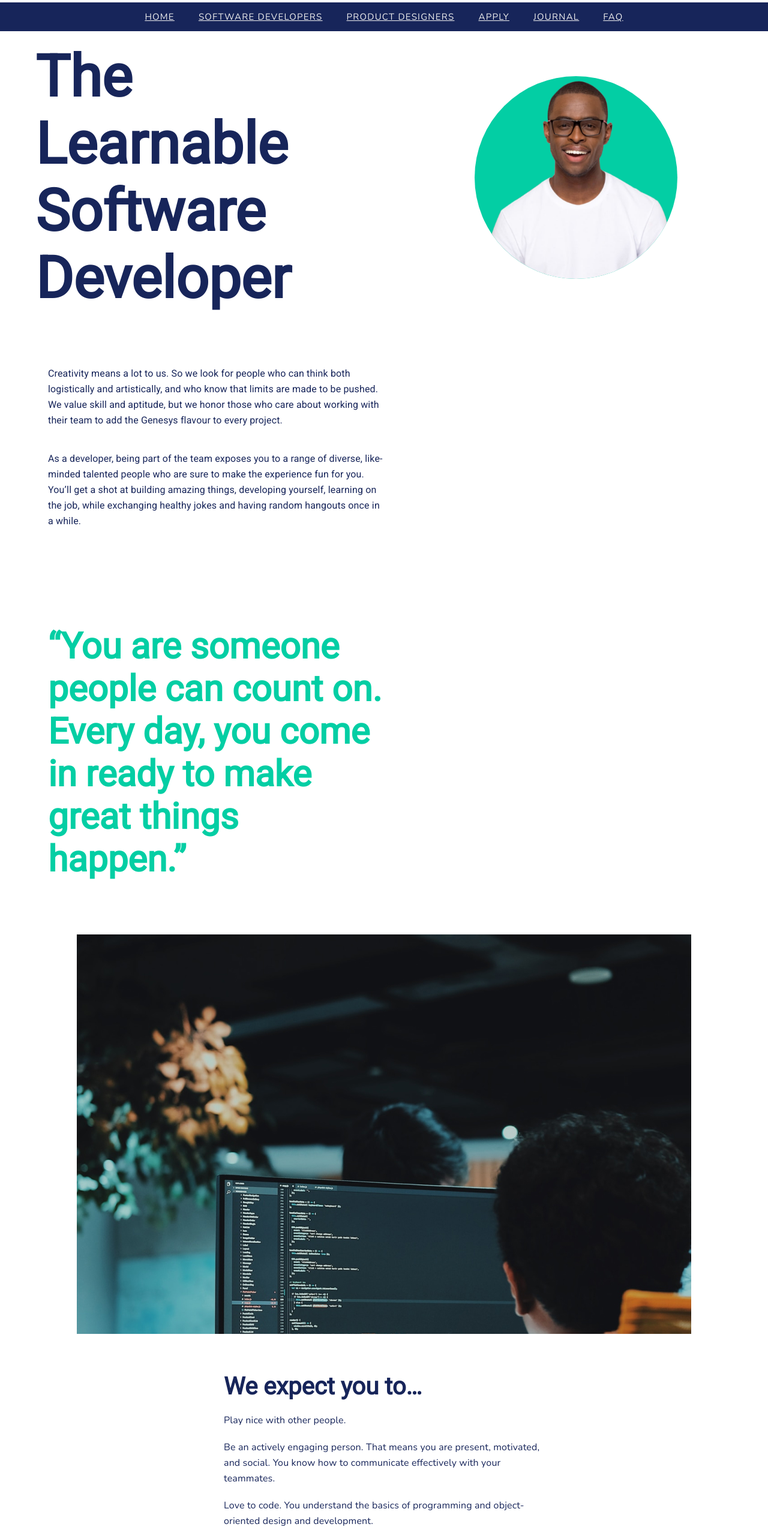
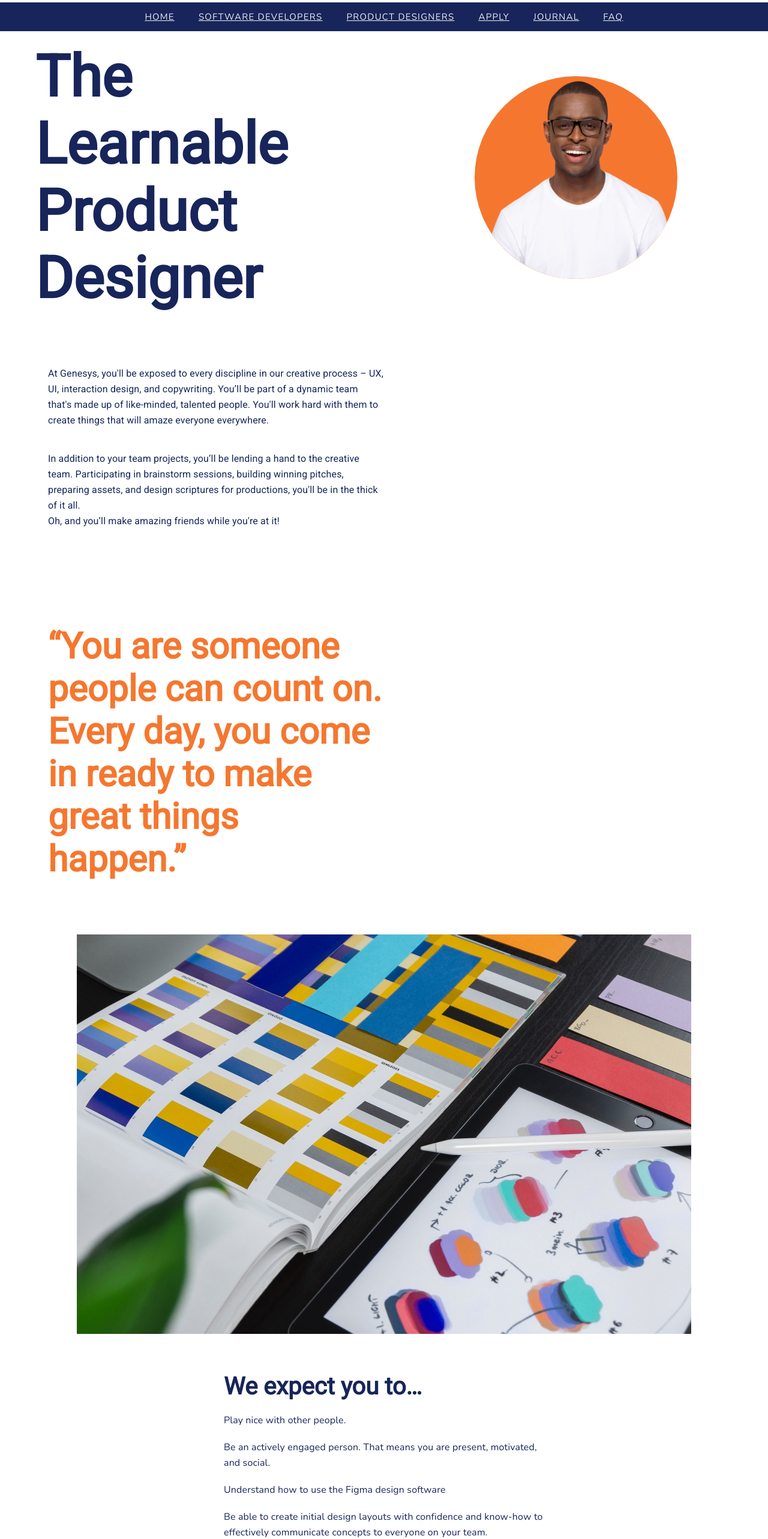
Before and after one commit to Kingscliq/learnable20show, a React (Create React App) app: page / in a window 1280 px wide. Shown: the part 140-2706 px from the top of the page at 60% size. Built offline with nearby package versions, Linux system fonts and the light colour scheme.

Commit message:
done learnable product designer

```diff
--- a/src/App.js
+++ b/src/App.js
@@ -6,6 +6,7 @@ import SecondaryNav from './components/NavBar/SecondaryNav'
 import LandingPage from './components/Landingpage/LandingPage';
 import Learnable from './components/learnable/Learnable'
 import SoftDev from './components/learnableSoftDev/SoftDev'
+import ProductDes from './components/learnableProdDes/ProductDes'
 import Footer from './components/Footer/Footer'
 
 
@@ -16,8 +17,9 @@ function App() {
       <Todos /> */}
       <NavBar/>
       <SecondaryNav/>
+      <ProductDes/>
       {/* <Learnable/> */}
-      <SoftDev/>
+      {/* <SoftDev/> */}
       {/* <LandingPage/> */}
       {/* <Footer/> */}
     </>
--- a/src/components/learnableProdDes/ProductDes.jsx
+++ b/src/components/learnableProdDes/ProductDes.jsx
@@ -0,0 +1,89 @@
+import React from 'react'
+
+function ProductDes() {
+    return (
+        <>
+            <section>
+                <div className="section-column-2" style={{justifyItems: 'center'}}>
+                    <header>
+                        <h1 className="heading font-primary text-primary" style={{fontSize:'96px', maxWidth: '522px', fontWeight: '900' }}>The Learnable Product Designer</h1>
+                    </header>
+                    <figure className="profile-dev bg-orange">
+
+                            <img src="../images/Cutout 1.png" alt="genesys"/>
+
+                    </figure>
+                </div>
+            </section>
+
+            <section>
+                <div className="section-column-2" style={{padding: '70px 80px'}}>
+                    <article>
+                    <p className="p font-primary text-primary" >At Genesys, you'll be exposed to every discipline in our creative process – UX, UI, interaction design, and copywriting. You’ll be part of a dynamic team that's made up of like-minded, talented people. You'll work hard with them to create things that will amaze everyone everywhere.
+                    </p><br/><br/>
+                     <p className="p font-primary text-primary">
+                        In addition to your team projects, you’ll be lending a hand to the creative team. Participating in brainstorm sessions, building winning pitches, preparing assets, and design scriptures for productions, you'll be in the thick of it all.
+                    </p>
+                    <p className="p font-primary text-primary">
+                    Oh, and you’ll make amazing friends while you're at it!
+                    </p>
+
+
+                    </article>
+                </div>
+                <div></div>
+            </section>
+            <section>
+                <div className="section-column-2" style={{padding: '70px 80px'}}>
+                    <article>
+                        <p className="heading font-primary text-orange"style={{fontSize: '60px'}}>“You are someone people can count on. Every day, you come in ready to make great things happen.”</p>
+                    </article>
+                </div>
+                <div></div>
+            </section>
+            <section>
+                <div style={{alignItems: 'center', justifyContent: 'center', display: 'flex'}}>
+                    <figure>
+                        <img src="../images/Photo (12).jpg" alt="genesys"/>
+                    </figure>
+
+                </div>
+
+            </section>
+
+            <section>
+                <div style={{width:'534px', margin: '40px auto'}}>
+                    <header>
+                    <h1 className="heading font-primary text-primary">We expect you to…</h1>
+                    </header>
+                    <article>
+
+                        <p className="p text-primary font-secondary"> Play nice with other people.</p> <br/>
+
+                        <p className="p text-primary font-secondary">Be an actively engaged person. That means you are present, motivated, and social.</p>
+                        <br/>
+                        <p className="p text-primary font-secondary">
+                        Understand how to use the Figma design software
+                        </p>
+                        <br/>
+
+                        <p className="p text-primary font-secondary">Be able to create initial design layouts with confidence and know-how to effectively communicate concepts to everyone on your team.</p>
+                        <br/>
+                        <p className="p text-primary font-secondary">Have a basic understanding of design principles and theories
+To have creative courage. This is a tough industry, only the brave and sturdy remain.
+                        </p>
+                        <br/>
+
+                        <p className="p text-primary font-secondary">
+                        To us, beauty without substance has no value. At Genesys, design thinking and execution are equally important, so we’re constantly on the lookout for not only the how but also the why.
+                        </p>
+
+                    </article>
+                </div>
+
+            </section>
+        </>
+    )
+}
+
+export default ProductDes
--- a/src/components/learnableSoftDev/SoftDev.jsx
+++ b/src/components/learnableSoftDev/SoftDev.jsx
@@ -7,7 +7,7 @@ function SoftDev() {
             <section>
                 <div className="section-column-2" style={{justifyItems: 'center'}}>
                     <header>
-                        <h1 className="heading font-primary text-primary" style={{fontSize:'96px', maxWidth: '522px', fontWeight: '900' }}>The Learnable Software Developer</h1>
+                        <h1 className="heading font-primary text-primary" style={{fontSize:'96px', maxWidth: '522px', fontWeight: '900' }}>The Learnable Product Designer</h1>
                     </header>
                     <figure className="profile-dev bg-tertiary">
 
@@ -20,6 +20,7 @@ function SoftDev() {
             <section>
                 <div className="section-column-2" style={{padding: '70px 80px'}}>
                     <article>
+
                         <p className="p font-primary text-primary" >
                              Creativity means a lot to us. So we look for people who can think both logistically and artistically, and who know that limits are made to be pushed. We value skill and aptitude, but we honor those who care about working with their team to add the Genesys flavour to every project.
                         </p><br/><br/>
--- a/src/index.css
+++ b/src/index.css
@@ -74,6 +74,9 @@ code {
  }
  .font-secondary{
    font-family: var(--secondary-font)
+ }
+ .text-orange{
+   color: var(--color-orange)
  }
  .heading{
    font-size: 2.5em;
```
Also changed, not shown: public/images/Photo (12).jpg (added), 1 other file (tests, documents, lock files or other folders).
